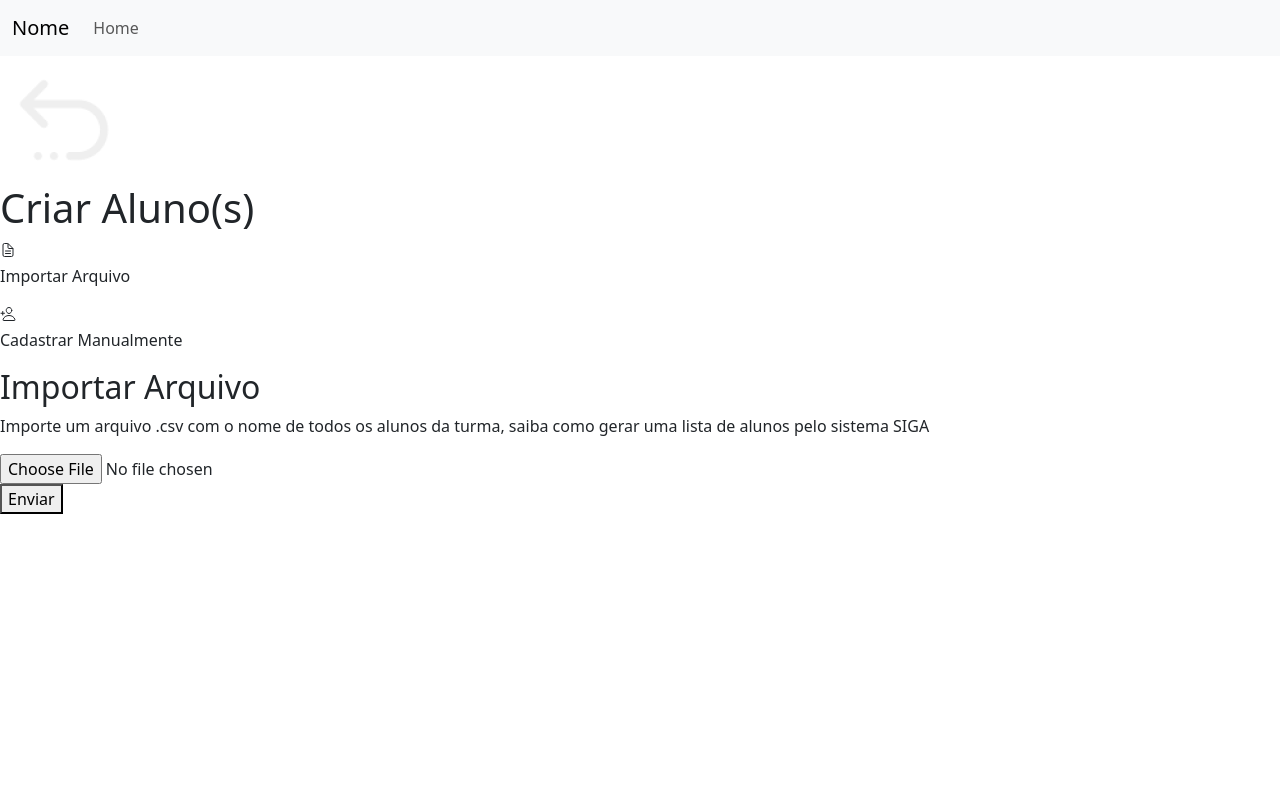
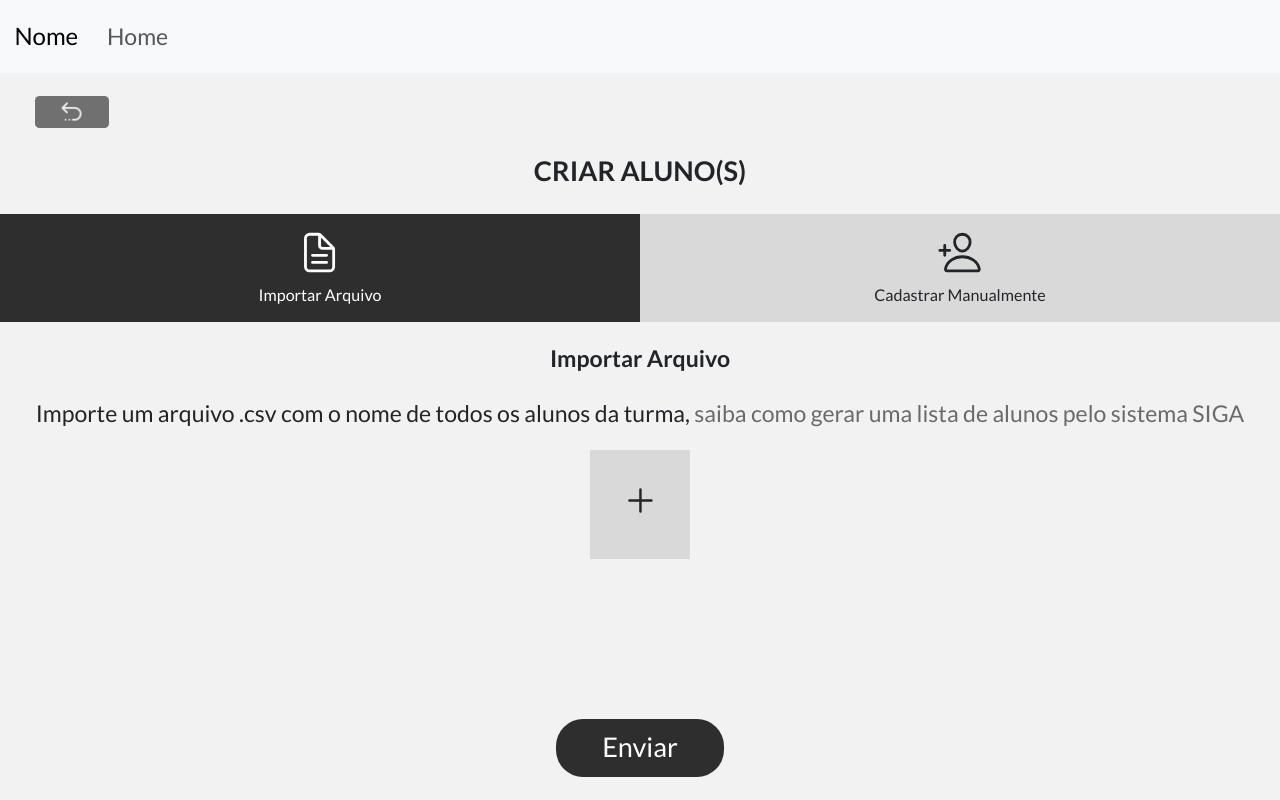
Before and after one commit to RPSIOErick/Projeto-Integrador, a plain HTML site: page Frontend/views/createAluno.html in a window 1280 px wide. Drawn offline with nearby package versions, Linux system fonts and the light colour scheme.

Commit message:
feat: CSS da página Criar Aluno(s) feat: Mundanças a+ no HTML: Divs para design

```diff
--- /dev/null
+++ b/Frontend/public/css/createAluno.css
@@ -0,0 +1,107 @@
+/*Titulo interno*/
+    .title-createAluno
+    {
+        /*Text*/
+            font-size: 1.2rem;
+            font-weight: bold;
+            text-align: center;
+
+        /*Position*/
+            margin-top: 1em;
+            margin-bottom: 1em;
+    }
+
+    /*Importar Aluno*/
+
+        /*Texto Importar Arquivo*/
+            .explicacao-importacao
+            {
+                /*Text*/
+                    text-align: center;
+
+                /*Padding*/
+                    padding-left: 1em;
+                    padding-right: 1em;
+            }
+
+        /*Link SIGA*/
+            .explicacao-importacao a
+            {
+                /*Text*/
+                    text-decoration: none;
+                    color: var(--color-4);
+            }
+
+        /*Botão Arquivo*/
+            .file_aluno-design
+            {
+                /*Background*/
+                    background-color: var(--color-3);
+
+                    position: relative;
+                    left: 50%;
+                    transform: translateX(-50%);
+            }
+
+        /*Icone do Botão Arquivo*/
+            .file_aluno-icon
+            {
+                /*Text*/
+                    font-size: 1.7em;
+
+                /*Padding*/
+                    padding: 0.78em;
+            }
+
+        /*Input Aluno*/
+            #file_aluno
+            {
+                /*Display*/
+                    display: none;
+            }
+
+
+        /*Fim do Importar Aluno*/
+
+        /*Cadastrar Manualmente*/
+            .input-createAluno
+            {
+                /*Position*/
+                    display: flex;
+                    flex-direction: column;
+
+                /*Padding*/
+                    padding-top: 0.4em;
+                    padding-bottom: 0.4em;
+            }
+            .input-createAluno label
+            {
+                /*Text*/
+                    text-align: center;
+
+                /*Position*/
+                    margin-bottom: 0.5em;
+            }
+            .input-createAluno input
+            {
+                /*Background*/
+                    background-color: var(--color-3);
+
+                /*Border*/
+                    border-width: 0.1em;
+                    border-style: solid;
+                    border-color: var(--color-5);
+                    border-radius: 0.2em;
+
+                /*Padding*/
+                    padding-left: 0.5em;
+                    padding-right: 0.5em;
+
+            }
+            .div-form-createAluno
+            {
+                /*Padding*/
+                    padding-left: 1.5em;
+                    padding-right: 1.5em;
+            }
+        /*Fim do Cadastrar Manualmente*/
--- /dev/null
+++ b/Frontend/public/css/global.css
@@ -0,0 +1,179 @@
+@import url('https://fonts.googleapis.com/css2?family=Lato:ital,wght@0,100;0,300;0,400;0,700;0,900;1,100;1,300;1,400;1,700;1,900&display=swap');
+
+/*Padrões do Projeto*/
+
+    /*Variaveis*/
+        :root
+        {
+            --color-1: #2E2E2E;
+            --color-2: #707070;
+            --color-3: #D9D9D9;
+            --color-4: #6a6a6a;
+            --color-5: #989898;
+            --color-base: #F2F2F2;
+        }
+    /*Estilos*/
+        *
+        {
+            /*Size*/
+                box-sizing: border-box;
+                margin: 0;
+                border: 0;
+
+            /*Text*/
+                font-family: "Lato", sans-serif;
+                font-size: 1.2rem;
+        }
+        body
+        {
+            /*Background*/
+                background-color: var(--color-base)
+        }
+
+    /*Classes*/
+
+        /*Botão voltar*/
+            .btn-voltar
+            {
+                /*Background*/
+                    background-color: var(--color-2);
+
+                /*Padding*/
+                    padding-left: 0.99em;
+                    padding-right: 0.99em;
+                    padding-top: 0.06em;
+                    padding-bottom: 0.06em;
+
+                /*Size*/
+                    width: fit-content;
+                    height: fit-content;
+
+                /*Position*/
+                    display: flex;
+                    align-items: center;
+                    justify-content: center;
+
+                    margin-top: 1em;
+                    margin-left: 1.5em;
+
+                /*Border*/
+                    border-radius: 0.2em;
+            }
+            .btn-voltar img
+            {
+                /*Size*/
+                    width: 1.25em;
+            }
+
+        /*Titulo Principal*/
+            .page-title
+            {
+                /*Text*/
+                    font-size: 1.41rem;
+                    font-weight: bold;
+                    text-align: center;
+                    text-transform: uppercase;
+
+                /*Position*/
+                    margin-top: 1em;
+                    margin-bottom: 1em;
+            }
+
+
+        /*Multiform*/
+            .multiform
+            {
+                /*Position*/
+                    display: grid;
+                    grid-template-columns: repeat(auto-fit, minmax(4.5em, 1fr));
+            }
+
+            /*Botão Base*/
+                .multiform-btn
+                {
+                    /*Position*/
+                        display: flex;
+                        align-items: center;
+                        justify-content: center;
+                        flex-direction: column;
+
+                    /*Padding*/
+                        padding-top: 0.67em;
+                        padding-bottom: 0.67em;
+
+                }
+
+            /*Icone*/
+                .multiform-icon
+                {
+                    /*Text*/
+                        font-size: 2.35rem;
+                }
+
+            /*Titulo da Seção*/
+                .multiform-btn p
+                {
+                    /*Text*/
+                        text-align: center;
+                        font-size: 0.7em;
+
+                        margin-top: 0.5em;
+                        margin-bottom: 0;
+                }
+
+            /*Botão Ativo*/
+                .multiform-active
+                {
+                    /*Background*/
+                        background-color: var(--color-1);
+
+                    /*Color*/
+                        color: white;
+                }
+
+            /*Botão Desativado*/
+                .multiform-disable
+                {
+                    /*Background*/
+                        background-color: var(--color-3);
+                }
+
+        /*Fim do Multiform*/
+
+        /*Botão Preto*/
+            .btn-black
+            {
+                /*Backgrounmd*/
+                    background-color: var(--color-1);
+
+                /*Text*/
+                    color: white;
+                    font-size: 1.41rem;
+
+                /*Size*/
+                    padding-left: 1.7em;
+                    padding-right: 1.7em;
+                    padding-top: 0.33em;
+                    padding-bottom: 0.33em;
+
+                /*Border*/
+                    border-radius: 1em;
+            }
+
+        /*Alinhamento do Botão Final*/
+            .btn-final
+            {
+                /*Position*/
+                    position: absolute;
+                    bottom: 0;
+
+                    display: flex;
+                    justify-content: center;
+
+                /*Size*/
+                    width: 100%;
+
+                /*Padding*/
+                    padding-top: 1em;
+                    padding-bottom: 1em;
+            }
--- a/Frontend/views/createAluno.html
+++ b/Frontend/views/createAluno.html
@@ -29,6 +29,11 @@
             src="https://unpkg.com/ionicons@7.1.0/dist/ionicons/ionicons.js">
         </script>
     <!--Fim da Importação IonIcons-->
+
+    <!--CSSs-->
+        <link rel="stylesheet" href="../public/css/global.css">
+        <link rel="stylesheet" href="../public/css/createAluno.css">
+    <!--Fim dos CSSs-->
 
 </head>
 <body>
@@ -74,24 +79,26 @@
     <!--Fim do Botão Voltar-->
 
     <!--Titulo Principal-->
-        <h1>Criar Aluno(s)</h1>
+        <h1 class="page-title">Criar Aluno(s)</h1>
 
     <!--Menu Multiform-->
         <div class="multiform">
 
             <!--Botão Importar Arquivo-->
                 <div class="multiform-btn multiform-active">
-                    <ion-icon name="document-text-outline"></ion-icon>
+                        <ion-icon name="document-text-outline" class="multiform-icon"></ion-icon>
                         <p>Importar Arquivo</p>
                 </div>
             <!--Fim do Botão Importar Arquivo-->
 
             <!--Botão Cadastrar Manualmente-->
                 <div class="multiform-btn multiform-disable">
-                    <ion-icon name="person-add-outline"></ion-icon>
+                    <ion-icon name="person-add-outline" class="multiform-icon"></ion-icon>
                     <p>Cadastrar Manualmente</p>
                 </div>
             <!--Fim do Botão Cadastrar Manualmente-->
+
+
 
         </div>
     <!--Fim do Menu Multiform-->
@@ -99,24 +106,35 @@
     <!--Div Importar Arquivo-->
         <div class="cadastrar-importar">
             <!--Titulo-->
-                <h2>Importar Arquivo</h2>
+                <h2 class="title-createAluno">Importar Arquivo</h2>
 
             <!--Explicação-->
-                <p>
+                <p class="explicacao-importacao">
                     Importe um arquivo .csv com o nome
-                    de todos os alunos da turma, saiba
+                    de todos os alunos da turma,
+                    <a href="">
+                        saiba
                         como gerar uma lista de alunos
                         pelo sistema SIGA
+                    </a>
                 </p>
+
+
 
             <!--Formulario Importação CSV-->
                 <form action="">
 
                     <div>
-                        <input type="file" name="" id="">
+                        <label for="file_aluno" class="file_aluno-design">
+                            <ion-icon name="add-outline" class="file_aluno-icon"></ion-icon>
+                        </label>
+                        <input type="file" name="file_aluno" id="file_aluno">
                     </div>
 
-                    <button type="submit">Enviar</button>
+                    <div class="btn-final">
+                        <button type="submit" class="btn-black">Enviar</button>
+                    </div>
+
 
                 </form>
             <!--Fim do Formulario Importação CSV-->
@@ -127,37 +145,47 @@
     <!--Div Cadastrar Manualmente-->
         <div class="cadastrar-manual" style="display: none;">
             <!--Titulo-->
-                <h2>Cadastrar Aluno Manualmente</h2>
+                <h2 class="title-createAluno">Cadastrar Aluno Manualmente</h2>
 
                 <!--Fomulario Cadastro de Alunos-->
                     <form action="">
 
+                        <!--Div Formulario-->
+                            <div class="div-form-createAluno">
+
                                 <!--RA-->
-                        <div>
+                                    <div class="input-createAluno">
                                         <label for="ra_aluno">RA:</label>
-                            <input type="text" id="ra_aluno">
+                                        <input type="text" id="ra_aluno" placeholder="RA">
                                     </div>
 
                                 <!--Nome Completo-->
-                        <div>
+                                    <div class="input-createAluno">
                                         <label for="nome_aluno">Nome Completo:</label>
-                            <input type="name" id="nome_aluno">
+                                        <input type="name" id="nome_aluno" placeholder="Nome Completo">
                                     </div>
 
                                 <!--Email-->
-                        <div>
+                                    <div class="input-createAluno">
                                         <label for="email_aluno">Email:</label>
-                            <input type="email" id="email_aluno">
+                                        <input type="email" id="email_aluno" placeholder="Email">
                                     </div>
 
                                 <!--Senha-->
-                        <div>
+                                    <div class="input-createAluno">
                                         <label for="senha_aluno">Senha:</label>
-                            <input type="password" id="senha_aluno">
+                                        <input type="password" id="senha_aluno" placeholder="Senha">
+                                    </div>
+                            </div>
+                        <!--Fim da Div formulario-->
+
+                        <!--Botão Cadastrar-->
+                        <div class="btn-final">
+                            <button type="submit" class="btn-black">Cadastrar</button>
                         </div>
 
-                    <!--Botão Cadastrar-->
-                        <button type="submit">Cadastrar</button>
+
+
 
                     </form>
                 <!--Fim do Fomulario Cadastro de Alunos-->
```
Also changed, not shown: 1 other file. Lines whose indentation alone changed are shown as unchanged.
